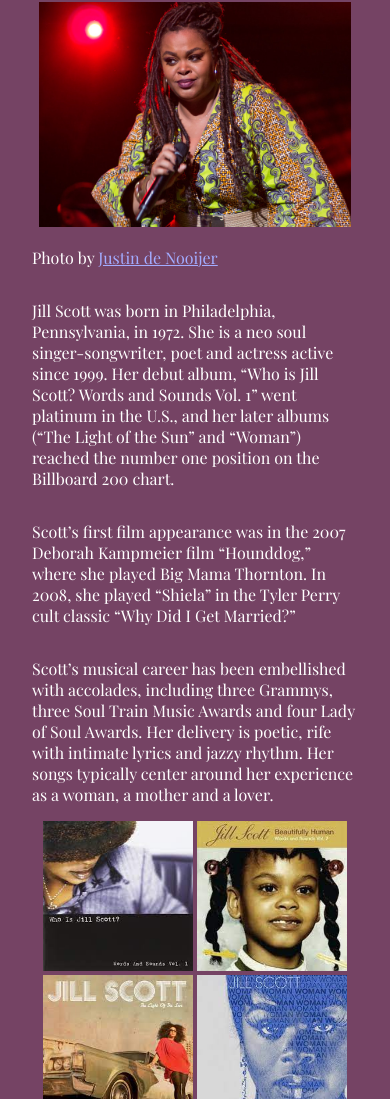
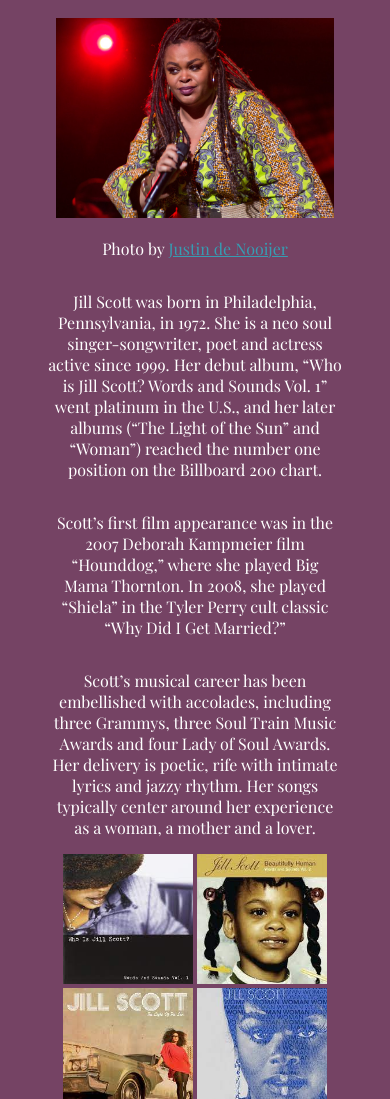
Before and after one commit to bella-ruiz/music-sampler, a plain HTML site: page index.html in a window 390 px wide. Shown: the part 152-1251 px from the top of the page. Drawn offline with nearby package versions, Linux system fonts and the light colour scheme.

Commit message:
Updated media response

```diff
--- a/styles/main.css
+++ b/styles/main.css
@@ -4,7 +4,6 @@ div {
 
 p {
 max-width: 400px;
-text-align: left;
 }
 
 h1 {
@@ -16,12 +15,13 @@ body {
   font-family: "Playfair Display", "Times", serif;
   color: #fff;
   background: #754364;
-  padding: 2em;
+  padding-bottom: 2rem;
+
 }
 
 .album-cover {
  max-height: 400px;
- cursor: pointer;
+cursor: pointer;
 }
 
 /* flexbox */
@@ -34,27 +34,37 @@ article {
 }
 /* my pseudo classes */
 a {
-    color: #a3acff;
+    color: #379CB2;
 }
 a:hover {
-    color: #4557ff;
+    color: #82E8FF;
 }
 
 /* media queries  */
-@media screen and (max-width: 600px) {
+@media screen and (max-width: 455px) {
  body {
-   margin: 1rem;
+   margin: 2rem;
    padding: 1rem;
  }
   p {
   max-width: 500px;
   }
   img {
-  max-height: 225px;
+  max-height: 200px;
+
+}
+
+article {
+ display: flex;
+ flex-direction: column;
+ flex-wrap: wrap;
+
 }
   .album-cover {
-   max-width: 300px;
-   max-height: 150px;
+   max-width: 140px;
+   max-height: 130px;
+cursor: pointer;
+
  }
 
 }
```
